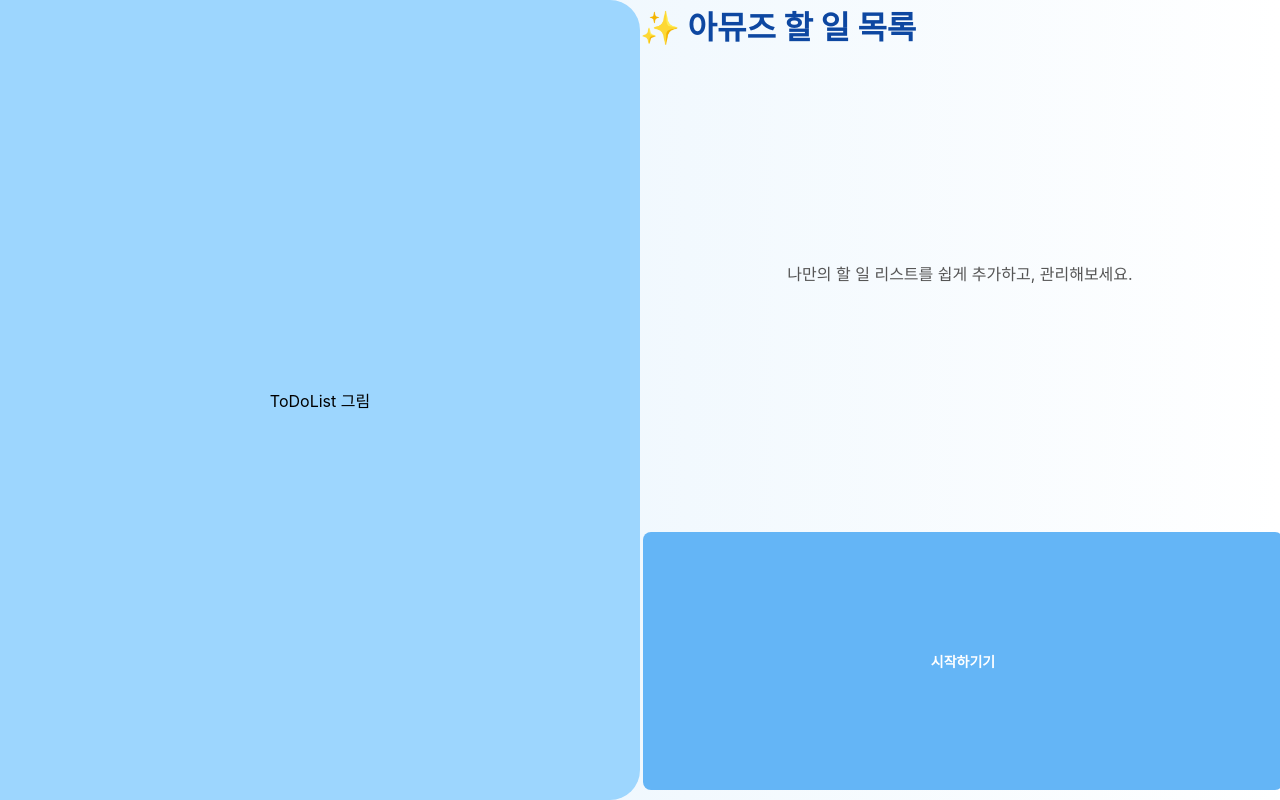
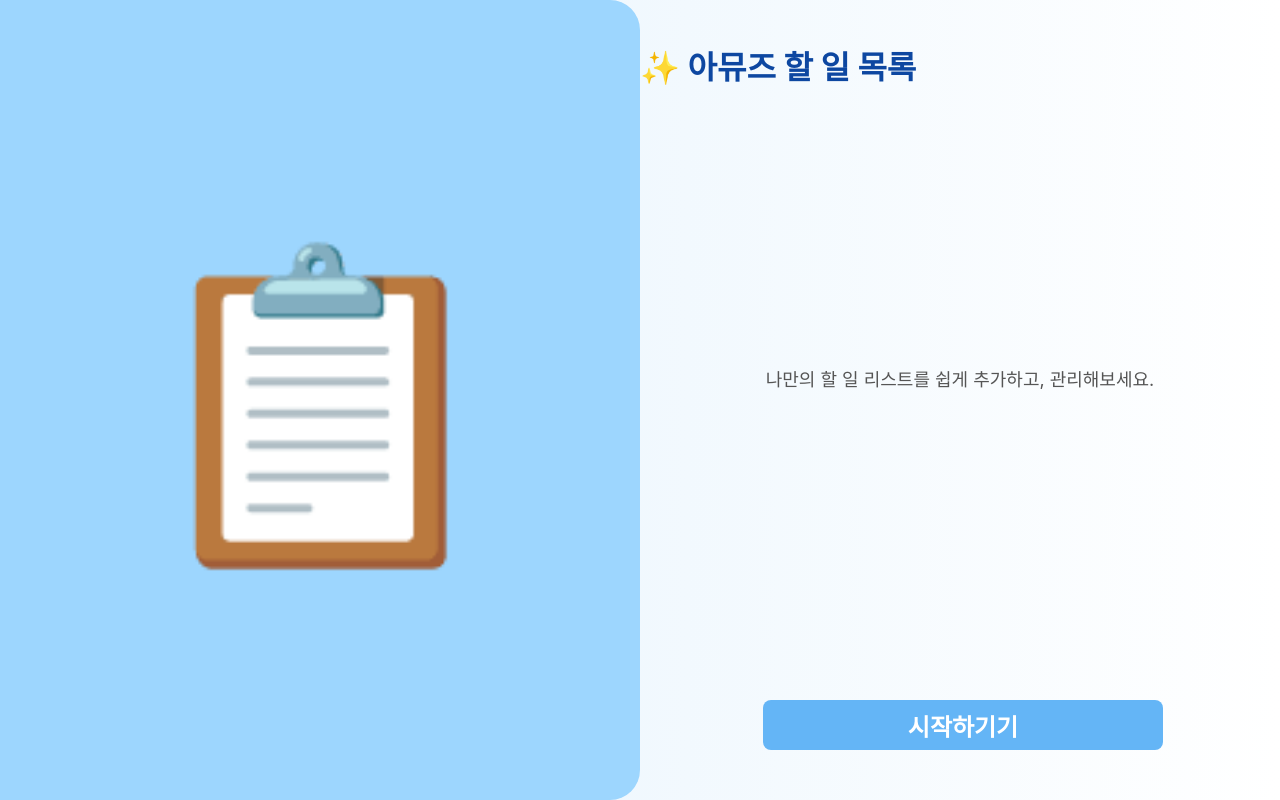
Before and after one commit to JDWdonga21/amuse-todo-app, a React (Create React App) app: page / in a window 1280 px wide. Built offline with nearby package versions, Linux system fonts and the light colour scheme.

Commit message:
button 크기 변경 welcomePage수정정

```diff
--- a/src/components/todoButton.tsx
+++ b/src/components/todoButton.tsx
@@ -11,11 +11,13 @@ const Tbutton: React.FC<TbuttonProps> = ({ text, onButtonClick, type = 'edit' })
   const baseStyle: React.CSSProperties = {
     padding: '8px 14px',
     borderRadius: '8px',
-    fontSize: '14px',
+    fontSize: '24px',
     marginLeft: '6px',
     border: 'none',
     cursor: 'pointer',
     fontWeight: 'bold',
+    width: '400px',
+    height: '50px'
   };
 
   const typeStyles: { [key: string]: React.CSSProperties } = {
--- a/src/pages/welcomePage.tsx
+++ b/src/pages/welcomePage.tsx
@@ -33,10 +33,11 @@ const WelcomePage = () => {
       borderTopRightRadius: borderRadius,
       borderBottomRightRadius: borderRadius,
       transition: "all 2s ease",
+      fontSize: '300px'
     };
     const rightStyle: CSSProperties = {
         width: rightSideWidth,
-        height: "100%",
+        height: "90%",
         display: "flex",
         justifyContent: "center",
         alignItems: "center",
@@ -50,7 +51,7 @@ const WelcomePage = () => {
     return (
         <div style={styles.container}>
             <div style={leftStyle}>
-                ToDoList 그림
+                📋
             </div>
             <div style={rightStyle}>
               <div style={{marginTop: "40px", marginBottom: "60px", height: "calc(100%-100px)", display: leftSideWidth === "50%" ? "flex" : "none", flexDirection: "column", alignItems: 'center'}}>
@@ -75,7 +76,6 @@ const WelcomePage = () => {
                   }
                   }
                 >
-
                 </Tbutton>
               </div>
           </div>
@@ -122,7 +122,7 @@ const styles: { [key: string]: CSSProperties } = {
     color: "#0d47a1",
   },
   description: {
-    fontSize: "16px",
+    fontSize: "18px",
     marginBottom: "24px",
     color: "#555",
     textAlign: "center",
```
Lines whose indentation alone changed are shown as unchanged.
